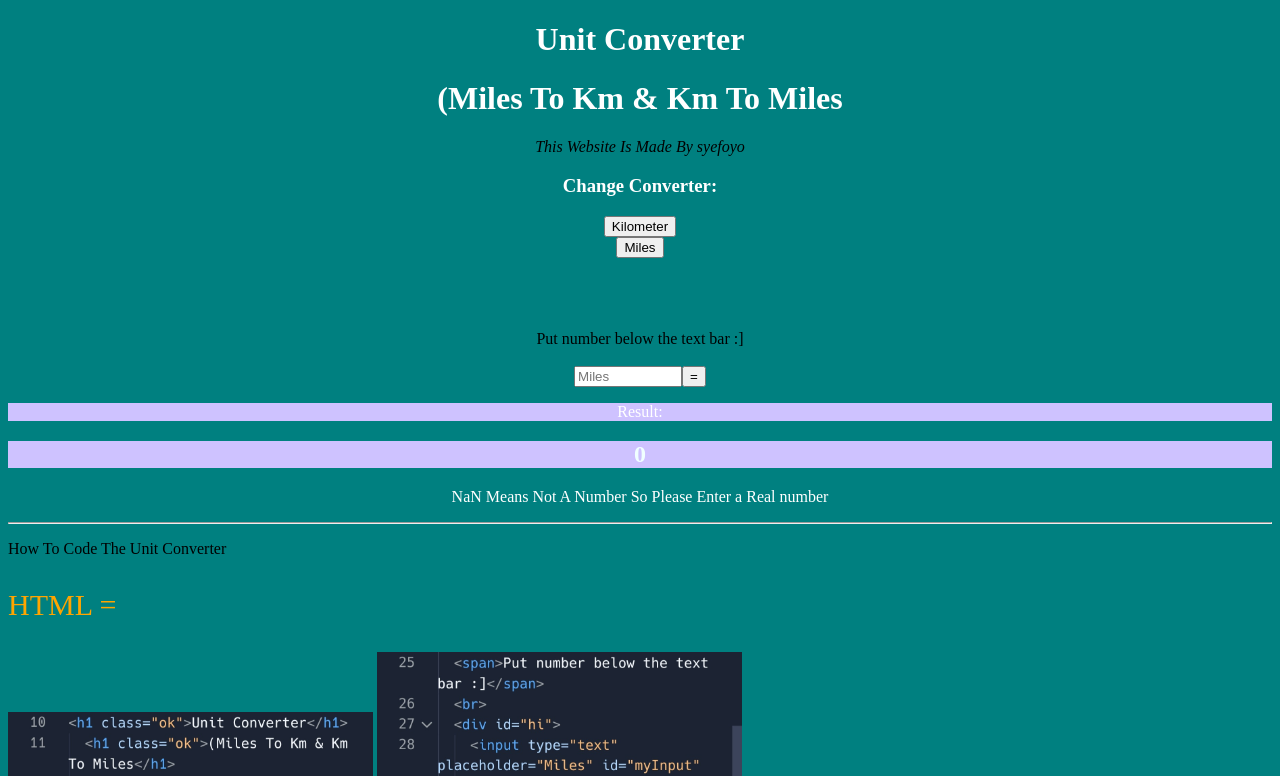
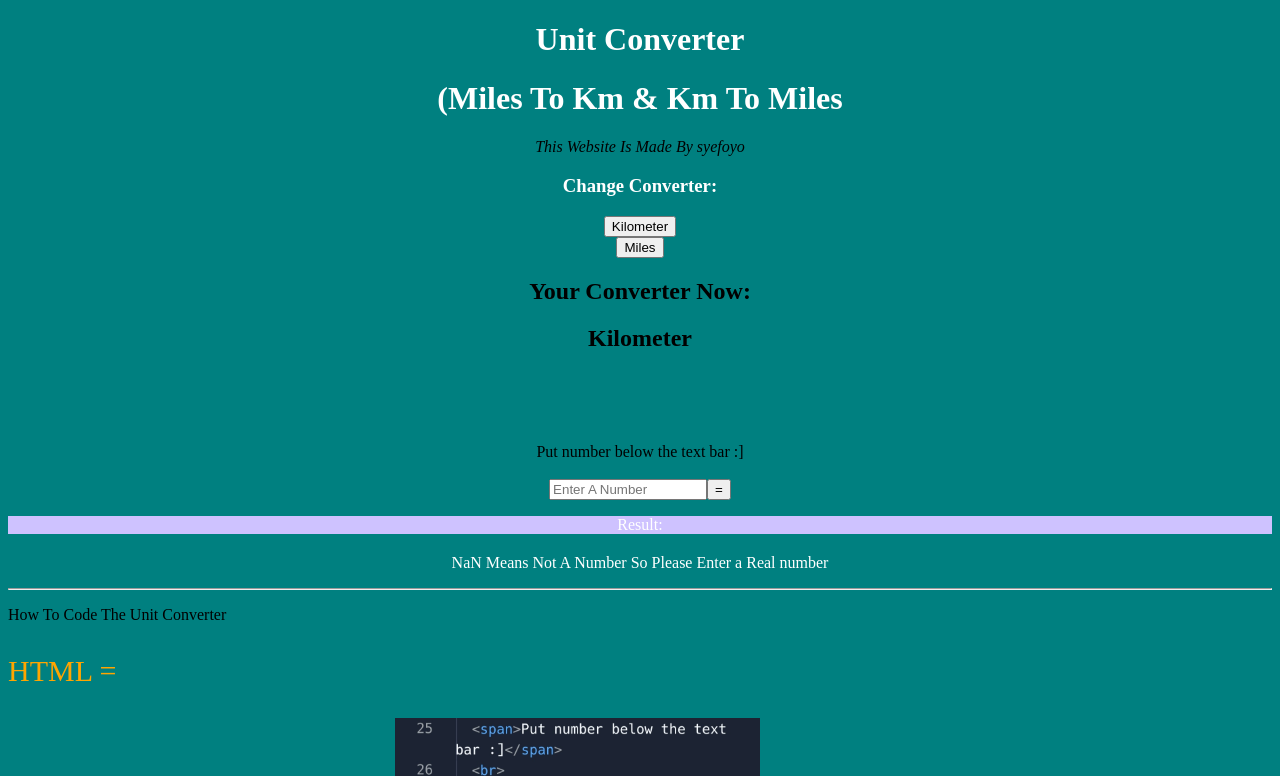
Before and after one commit to Syefoyo/Unit-Converter, a plain HTML site: page index.html in a window 1280 px wide. Both pictures are taken after a click on the button "Kilometer". Shown: the top 776 px of the page. Drawn offline with Linux system fonts and the light colour scheme.

Commit message:
Real Update (official update)

```diff
--- a/index.html
+++ b/index.html
@@ -18,6 +18,8 @@
     onclick="miles()">
     Miles
     </button>
+    <h2>Your Converter Now:</h2>
+    <h2 id="mafia"></h2>
 <br>
 <br>
   <br>
@@ -25,7 +27,7 @@
   <span>Put number below the text bar :]</span>
   <br>
   <div id="hi">
-    <input type="text" placeholder="Miles" id="myInput" class="input">
+    <input type="text" placeholder="Enter A Number" id="myInput" class="input">
 
     <button  onclick="kilo()">
       =
@@ -36,7 +38,7 @@
   <p class="ok">NaN Means Not A Number So Please Enter a Real number</p>
   <hr>
   <p>How To Code The Unit Converter</p>
-  <p id="tuto">HTML =</p> <img src="html.jpg">
+  <p id="tuto">HTML =</p> <img src="html.jpg">+,)
   <img src="html2.jpg">
   <p id="tute">JavaScript =</p>
   <img src="js.jpg">
--- a/script.js
+++ b/script.js
@@ -5,11 +5,23 @@ function kilo() {
 }
 function kilometer() {
   const bro = document.getElementById("myInput").value;
-  const result = document.getElementById("myh2");
+  const result = document.getEleresult.in("myInput");
   result.innerHTML = bro * 0.621371;
 }
 function miles() {
   let Miless = document.getElementById("myInput").value;
   const resultst = document.getElementById("myh2");
+  resultst.setAttribute()
   resultst.innerHTML = Miless * 1.60934;
 }
+let word = "Kilometer";
+function kilometer() {
+    word = "Kilometer";
+    const el = document.getElementById("mafia");
+    el.innerHTML = word;
+}
+function miles() {
+    word = "Miles";
+    const ele = document.getElementById("mafia");
+    ele.innerHTML = word;
+    }
--- a/style.css
+++ b/style.css
@@ -8,7 +8,7 @@ html {
   align-items: center;
 }
 .input {
-  width: 100px;
+  width: 150px;
 }
 h1 {
   text-align: center;
@@ -62,3 +62,7 @@ img {
   color: #ffee00;
   font-size: 30px;
 }
+h2 {
+    display: block;
+    text-align: center;
+}
```
